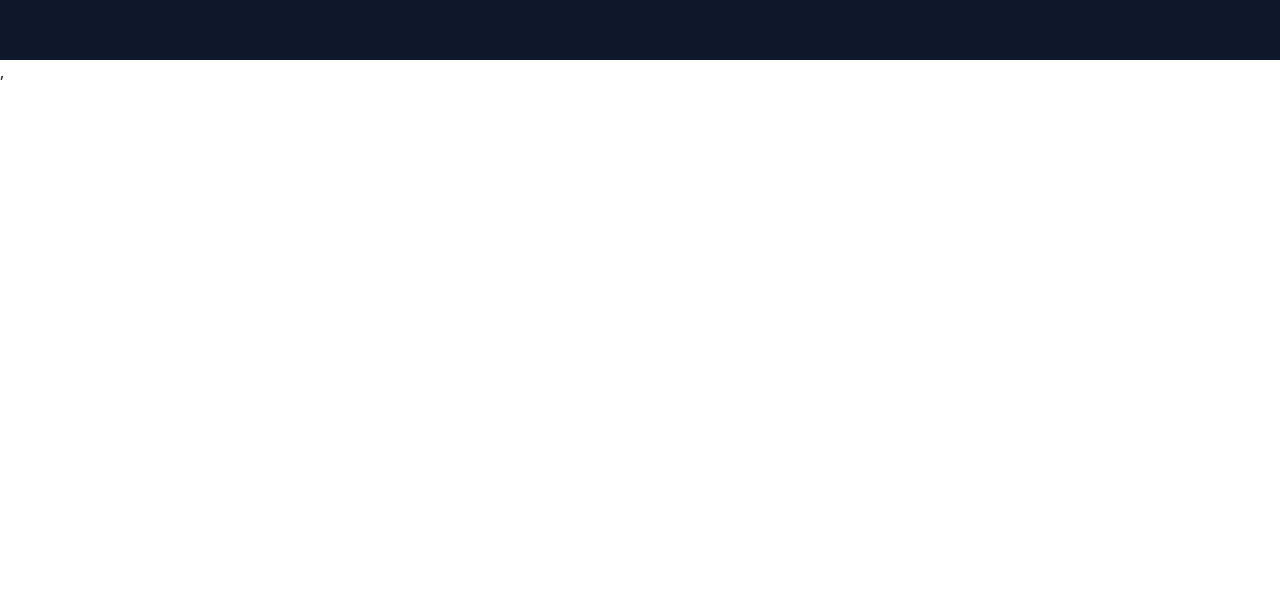
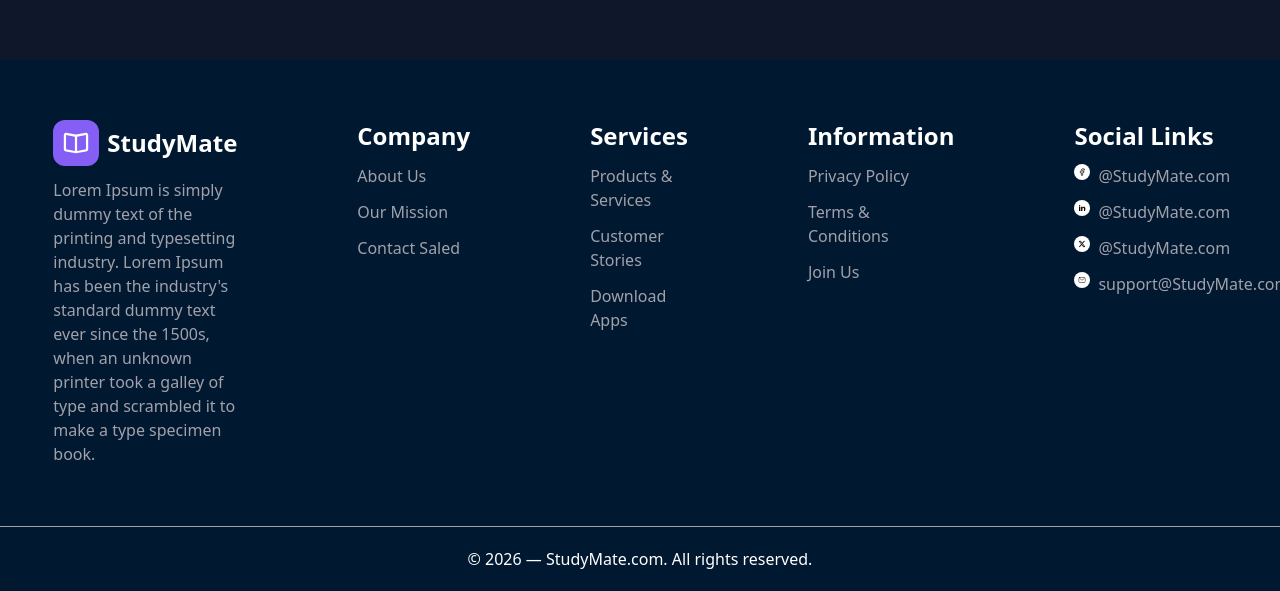
Before and after one commit to sukanta022/Study_Mate_Client, a React (Vite) app: page /FindPartners in a window 1280 px wide. Shown: the part 807-1398 px from the top of the page. Before the commit the page ends 891 px from the top, so only its background shows below. Built offline with nearby package versions, Linux system fonts and the light colour scheme; no server answers.

Commit message:
added toast and footer

```diff
--- a/package.json
+++ b/package.json
@@ -16,8 +16,10 @@
     "firebase": "^12.8.0",
     "react": "^19.2.0",
     "react-dom": "^19.2.0",
+    "react-hot-toast": "^2.6.0",
     "react-icons": "^5.5.0",
     "react-router": "^7.12.0",
+    "sweetalert2": "^11.26.17",
     "swiper": "^12.0.3",
     "tailwindcss": "^4.1.18"
   },
--- a/src/Component/Footer.jsx
+++ b/src/Component/Footer.jsx
@@ -1,9 +1,66 @@
 import React from 'react';
-
+import { FiFacebook } from "react-icons/fi";
+import { RiLinkedinFill } from "react-icons/ri";
+import { FaXTwitter } from "react-icons/fa6";
+import { IoMailOutline } from "react-icons/io5";
+import { SlEnergy } from "react-icons/sl";
+import { IoMdBook } from "react-icons/io";
 const Footer = () => {
     return (
-        <div>
+         <div className='bg-[#001931]  mb-[-25px]'>
+            <div className='flex flex-col text-center lg:text-left lg:flex-row justify-between gap-10 lg:gap-30 py-15 w-11/12 mx-auto'>
+                <div className='lg:w-250 space-y-3'>
+                    <div className='text-white font-bold text-2xl flex gap-2 items-center justify-center lg:justify-start animate__animated animate__jello'>
 
+                        <div className='p-2 bg-[#845EF5] rounded-xl'>
+                            <p className='text-white  text-xl md:text-3xl'><IoMdBook /></p>
+                        </div>
+                            <p className='text-white text-xl md:text-2xl'>StudyMate</p>
+                    </div>
+                    <p className='text-[#A1A1AA]'>Lorem Ipsum is simply dummy text of the printing and typesetting industry. Lorem Ipsum has been the industry's standard dummy text ever since the 1500s, when an unknown printer took a galley of type and scrambled it to make a type specimen book.</p>
+                </div>
+
+                <div className='lg:w-120 space-y-3'>
+                    <h2 className='text-white font-bold text-2xl'>Company</h2>
+                    <ul className='text-[#A1A1AA] space-y-3'>
+                        <li><a href='#'>About Us</a></li>
+                        <li><a href='#'>Our Mission</a></li>
+                        <li><a href='#'>Contact Saled</a></li>
+                    </ul>
+                </div>
+
+                <div className='lg:w-120 space-y-3'>
+                    <h2 className='text-white font-bold text-2xl'>Services</h2>
+                    <ul className='text-[#A1A1AA] space-y-3'>
+                        <li><a href='#'>Products & Services</a></li>
+                        <li><a href='#'>Customer Stories</a></li>
+                        <li><a href='#'>Download Apps</a></li>
+                    </ul>
+                </div>
+
+                <div className='lg:w-120 space-y-3'>
+                    <h2 className='text-white font-bold text-2xl'>Information</h2>
+                    <ul className='text-[#A1A1AA] space-y-3'>
+                        <li><a href='#'>Privacy Policy</a></li>
+                        <li><a href='#'>Terms & Conditions</a></li>
+                        <li><a href='#'>Join Us</a></li>
+                    </ul>
+                </div>
+
+                <div className='lg:w-180 space-y-3'>
+                    <h2 className='text-white font-bold text-2xl'>Social Links</h2>
+                    <ul className='text-[#A1A1AA] space-y-3 flex flex-col items-center lg:items-start'>
+                        <li className='flex gap-2 text-center'><FiFacebook className='bg-white rounded-full text-black p-1' /><a href='#'>@StudyMate.com</a></li>
+                        <li className='flex gap-2'><RiLinkedinFill  className='bg-white rounded-full p-1 text-black' /><a href='#'>@StudyMate.com</a></li>
+                        <li className='flex gap-2'><FaXTwitter  className='bg-white rounded-full p-1 text-black' /><a href='#'>@StudyMate.com</a></li>
+                        <li className='flex gap-2'><IoMailOutline  className='bg-white rounded-full p-1 text-black' /><a href='#'>support@StudyMate.com</a></li>
+                    </ul>
+                </div>
+            </div>
+
+            <div className='border-t-1 border-[#A1A1AA] p-5'>
+                <p className='text-white text-center'>© 2026 — StudyMate.com. All rights reserved.</p>
+            </div>
         </div>
     );
 };
--- a/src/Pages/MyConnections.jsx
+++ b/src/Pages/MyConnections.jsx
@@ -3,6 +3,7 @@ import { useLoaderData } from 'react-router';
 import { AuthContext } from '../context/AuthContext';
 import { MdDelete } from "react-icons/md";
 import useAxios from '../hooks/useAxios';
+import Swal from 'sweetalert2';
 const MyConnections = () => {
     const usersData = useLoaderData()
     const [allPartner, setAllPartner] = useState([])
@@ -18,17 +19,34 @@ const MyConnections = () => {
         }
     },[user,usersData])
 
-    const handleDeletePartner = (id, email) => {
+    const handleDeletePartner = async(id, email) => {
         console.log(id,email)
-        axiosInstace.patch(`/users/id/${id}/disconnect`, {requestPartner : user.email})
-        .then(res => console.log("1",res))
+        try{
+            await axiosInstace.patch(`/users/id/${id}/disconnect`, {requestPartner : user.email}).then(res => console.log("1",res))
+
+            await axiosInstace.patch(`/users/email/${user.email}/disconnect`, {partner : email}).then(res => console.log("2", res))
+
+            Swal.fire({
+                title: "Deleted!",
+                text: "Partner has been deleted successfully.",
+                icon: "success"
+            });
+
+            setAllPartner(prev => prev.filter(p => p.email !== email));
+        }
+
+        catch(error){
+            console.log(error)
+                Swal.fire({
+                    icon: "error",
+                    title: "Oops...",
+                    text: "Something went wrong!"
+
+                });
+        }
 
 
-        axiosInstace.patch(`/users/email/${user.email}/disconnect`, {partner : email})
-        .then(res => console.log("2", res))
 
-        setAllPartner(prev => prev.filter(p => p.email !== email));
-        alert("Delete")
     }
 
 
--- a/src/Pages/ViewProfile.jsx
+++ b/src/Pages/ViewProfile.jsx
@@ -1,27 +1,48 @@
-import { use } from "react";
+import { use, useState } from "react";
 import { FaStar } from "react-icons/fa";
 import { useLoaderData } from "react-router";
 import { AuthContext } from "../context/AuthContext";
 import useAxios from "../hooks/useAxios";
+import Swal from "sweetalert2";
 
 const ViewProfile = () => {
     const {user} = use(AuthContext)
     const axiosInstace = useAxios()
     const userProfile = useLoaderData()
     const {_id,name,rating,email,about_you,subject = [],expertise,experienceLevel,availabilityTime,patnerCount,image,requestPartner} = userProfile || {};
+    const[isConnected, setIsConnected] = useState(requestPartner?.includes(user.email))
 
-    const handleUpdatePartner = () => {
-        if(requestPartner.includes(user.email)){
-            alert("Already added ")
-            return
+    const handleUpdatePartner = async() => {
+
+        try{
+            await axiosInstace.patch(`/users/id/${_id}/connect`, {requestPartner : user.email}).then(res => console.log("1",res))
+
+            await axiosInstace.patch(`/users/email/${user.email}/connect`, {partner : email})
+            .then(res => console.log("2", res))
+
+            setIsConnected(true)
+
+            Swal.fire({
+                position: "top-center",
+                icon: "success",
+                title: "Partner added to your connection",
+                showConfirmButton: false,
+                timer: 1500
+            });
         }
-        axiosInstace.patch(`/users/id/${_id}/connect`, {requestPartner : user.email})
-        .then(res => console.log("1",res))
 
-        axiosInstace.patch(`/users/email/${user.email}/connect`, {partner : email})
-        .then(res => console.log("2", res))
+
+        catch(error){
+            console.log(error)
+            Swal.fire({
+                icon: "error",
+                title: "Oops...",
+                text: "Something went wrong!"
+            });
+        }
+
     }
-    console.log(userProfile.patnerCount)
+
     return (
         <div className="flex justify-center items-center bg-[#0F172A] min-h-screen p-5">
             <div className="bg-[#1E293B] p-10 space-y-6 rounded-xl w-full max-w-5xl mx-auto  border-4 border-[#202751] shadow-2xl">
@@ -91,8 +112,8 @@ const ViewProfile = () => {
                 </div>
             </div>
 
-            <button className='btn border-0 linear-bg w-full text-xl text-white font-semibold' onClick={() => handleUpdatePartner()}>
-                Connect With {name}
+            <button disabled={isConnected} className='btn border-0 linear-bg w-full text-xl text-white font-semibold' onClick={() => handleUpdatePartner()}>
+                 {isConnected? "Already Addeded" : `Connect With ${name}`}
             </button>
         </div>
         </div>
--- a/src/main.jsx
+++ b/src/main.jsx
@@ -6,7 +6,7 @@ import App from './App.jsx'
 import { RouterProvider } from "react-router/dom";
 import { router } from './Routes/Routes.jsx';
 import AuthProvider from './context/AuthProvider.jsx'
-
+import { Toaster } from 'react-hot-toast';
 
 
 createRoot(document.getElementById('root')).render(
@@ -14,6 +14,6 @@ createRoot(document.getElementById('root')).render(
     <AuthProvider>
         <RouterProvider router={router} />,
     </AuthProvider>
-
+    <Toaster position="top-center" reverseOrder={false} />
   </StrictMode>,
 )
```
Also changed, not shown: 1 other file (tests, documents, lock files or other folders).
